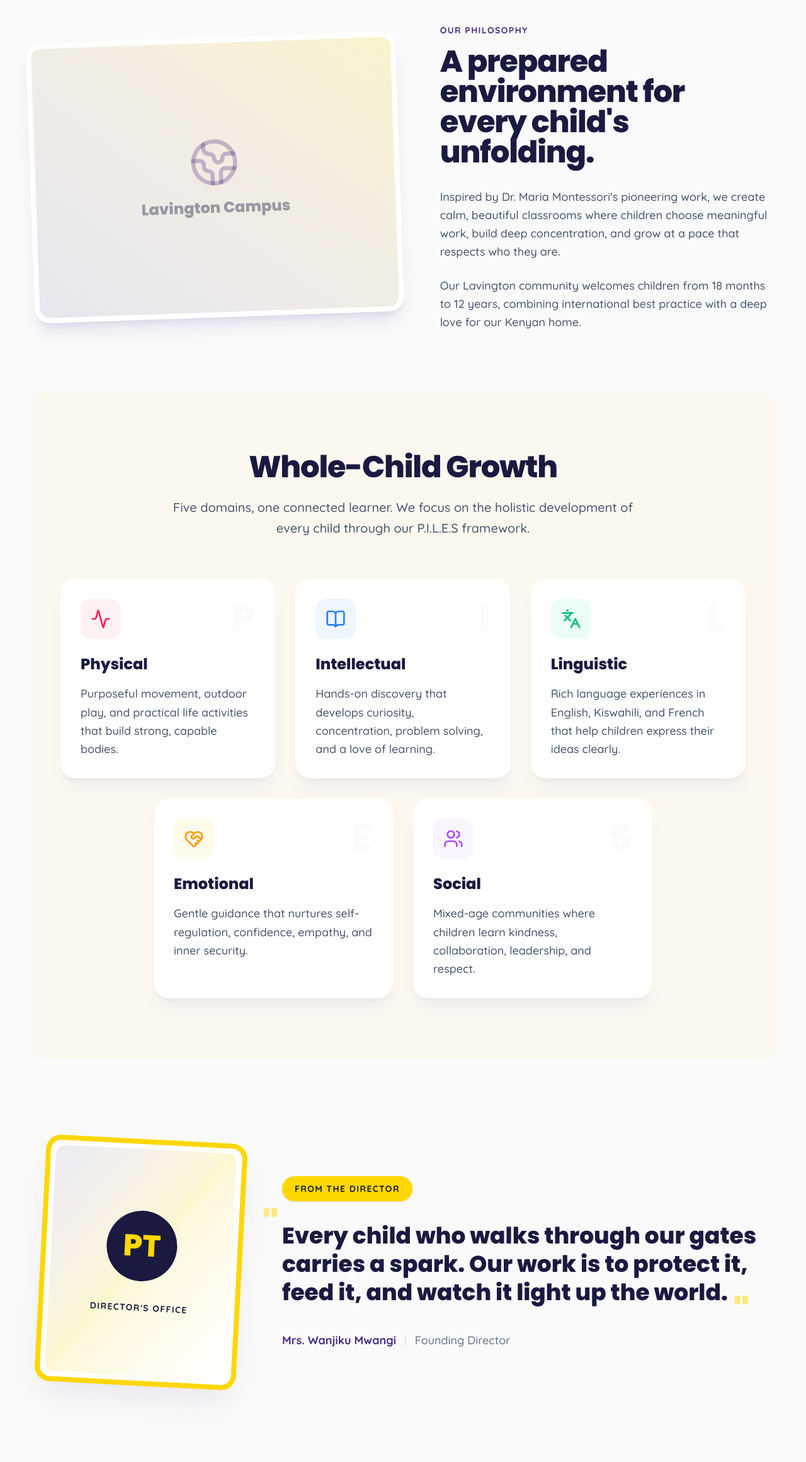
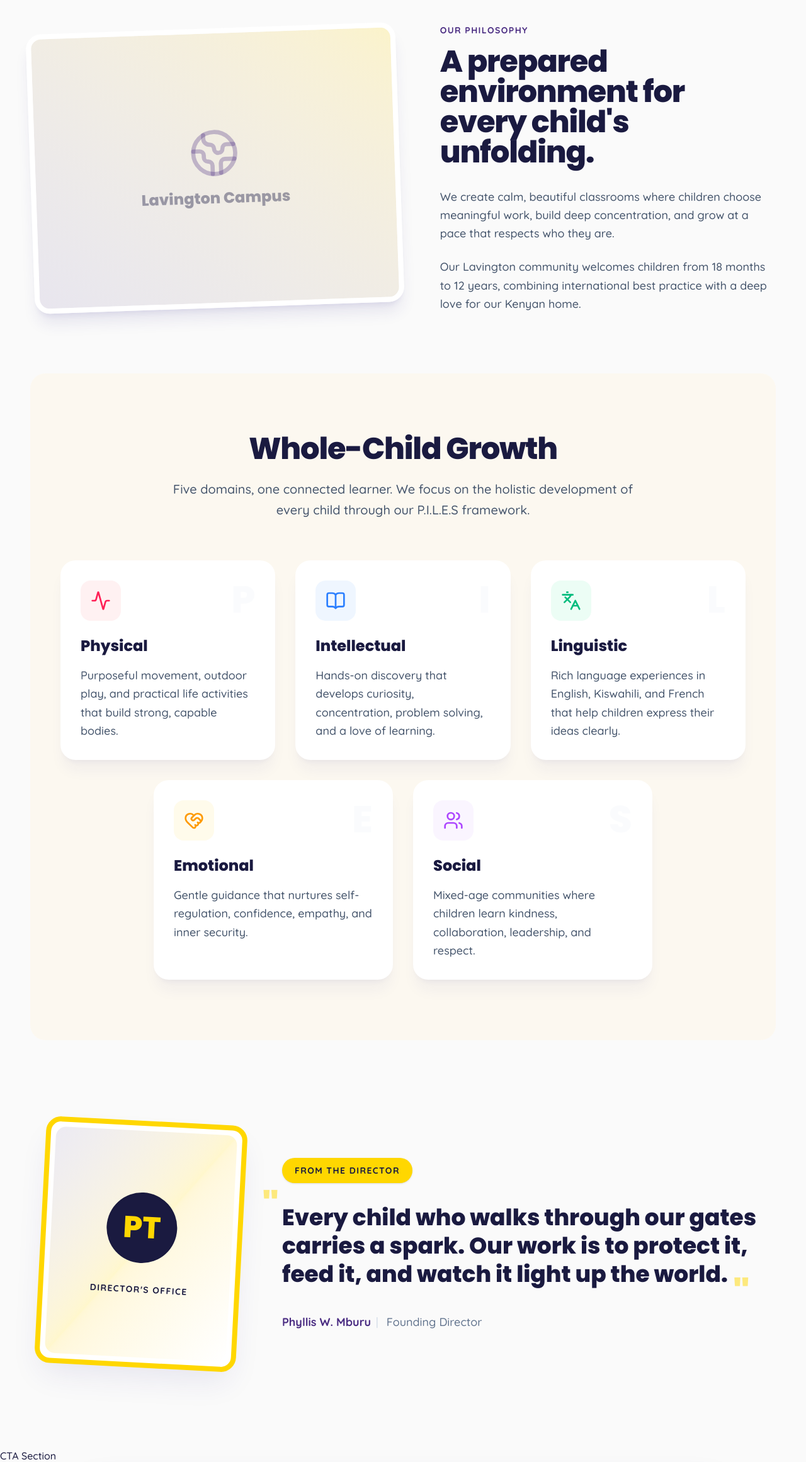
Before and after one commit to muthuieric/pink-tower, a Next.js app: page /about in a window 1280 px wide. Shown: the part 745-3067 px from the top of the page at 63% size. Built offline with nearby package versions, Linux system fonts and the light colour scheme.

Commit message:
second diff

```diff
--- a/src/app/(public)/about/page.tsx
+++ b/src/app/(public)/about/page.tsx
@@ -102,7 +102,7 @@ export default function About() {
             </h2>
             <div className="mt-8 space-y-6 text-lg leading-relaxed text-slate-600">
               <p>
-                Inspired by Dr. Maria Montessori&apos;s pioneering work, we create calm, beautiful classrooms where
+                We create calm, beautiful classrooms where
                 children choose meaningful work, build deep concentration, and grow at a pace that respects who they
                 are.
               </p>
@@ -174,13 +174,14 @@ export default function About() {
               <span className="absolute -bottom-10 ml-2 text-6xl text-yellow/50">&quot;</span>
             </blockquote>
             <p className="mt-10 text-lg font-extrabold text-purple">
-              Mrs. Wanjiku Mwangi <span className="text-slate-300 font-normal mx-2">|</span> <span className="text-slate-500 font-medium">Founding Director</span>
+            Phyllis W. Mburu
+            <span className="text-slate-300 font-normal mx-2">|</span> <span className="text-slate-500 font-medium">Founding Director</span>
             </p>
           </div>
         </div>
       </section>
 
-      {/* CTA Section */}
+      CTA Section
       <section className="px-6 pb-20 md:px-12 md:pb-24">
          <div className="mx-auto max-w-5xl rounded-3xl bg-navy px-8 py-16 md:px-16 md:py-20 text-center shadow-2xl shadow-indigo-900/20 relative overflow-hidden">
             <div className="absolute top-0 right-0 h-64 w-64 bg-purple blur-3xl opacity-30 -translate-y-1/2 translate-x-1/2 rounded-full" />
--- a/src/app/(public)/page.tsx
+++ b/src/app/(public)/page.tsx
@@ -156,7 +156,7 @@ export default function Home() {
           <div className="text-center lg:text-left flex flex-col items-center lg:items-start">
             <span className="inline-flex items-center gap-2 rounded-full border-2 border-purple/10 bg-white px-5 py-2.5 text-sm font-extrabold uppercase tracking-widest text-purple shadow-sm">
               <Star className="h-4 w-4 fill-yellow text-yellow" />
-              Admissions Open - 2025
+              Admissions Open - 2026
             </span>
             <h1 className="mt-8 text-4xl font-heading font-extrabold tracking-tight text-navy sm:text-5xl md:text-6xl lg:text-7xl">
               Where curious minds become <span className="text-purple relative inline-block">
@@ -179,8 +179,8 @@ export default function Home() {
 
             <div className="mt-12 grid grid-cols-3 gap-6 text-sm font-medium text-slate-600">
               <div>
-                <div className="text-3xl font-heading font-black text-navy mb-1">2</div>
-                Campuses in Lavington
+                <div className="text-3xl font-heading font-black text-navy mb-1">1</div>
+                Campuse in Lavington
               </div>
               <div>
                 <div className="text-3xl font-heading font-black text-navy mb-1">15+</div>
```
